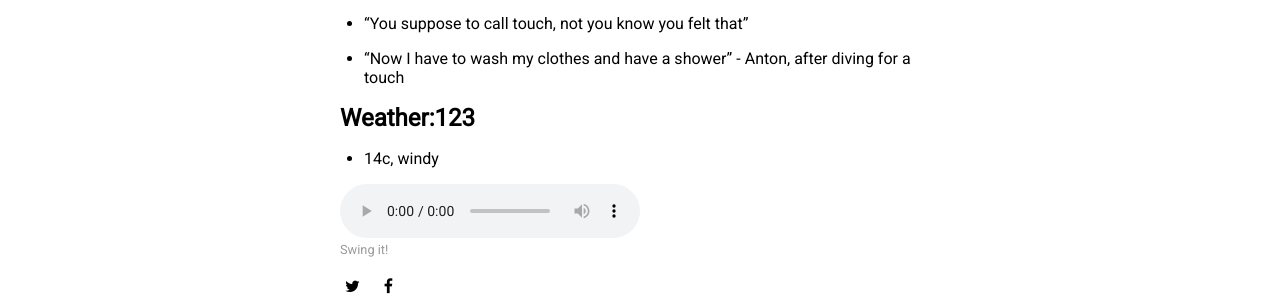
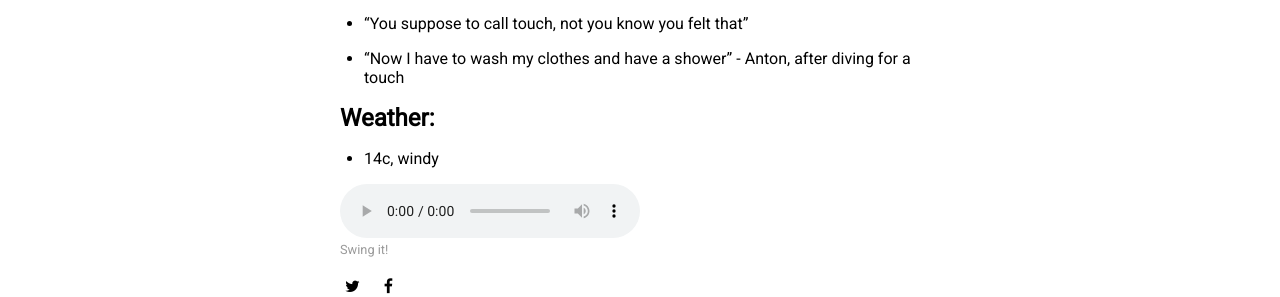
Before and after one commit to sundayrugby/sundayrugby.github.io, a Jekyll site: the page built from _posts/2022-09-04-S.md, in a window 1280 px wide and 900 px high, scrolled down 2212 px. Shown: the part 156-453 px from the top of the window. Built offline with Jekyll 4.4.1, drawn with Linux system fonts in a browser that asks for light colours; nearby versions of some CDN libraries.

Commit message:
Update 2022-09-04-S.md

```diff
--- a/_posts/2022-09-04-S.md
+++ b/_posts/2022-09-04-S.md
@@ -84,7 +84,7 @@ image: 2022_09_04.jpg
 * "Now I have to wash my clothes and have a shower" - Anton, after diving for a touch
 
 
-## Weather:123
+## Weather:
 
 * 14c, windy
 
```
